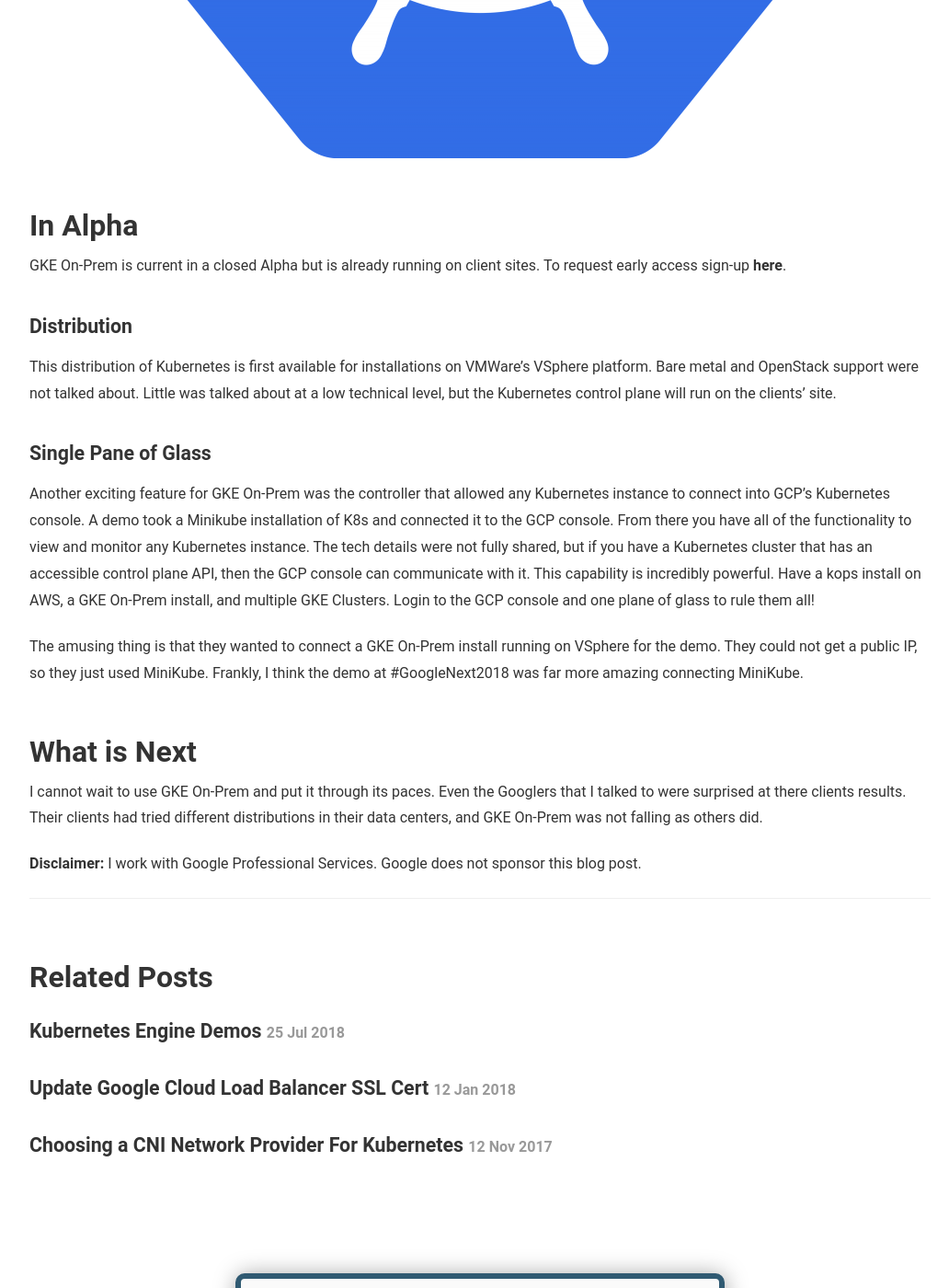
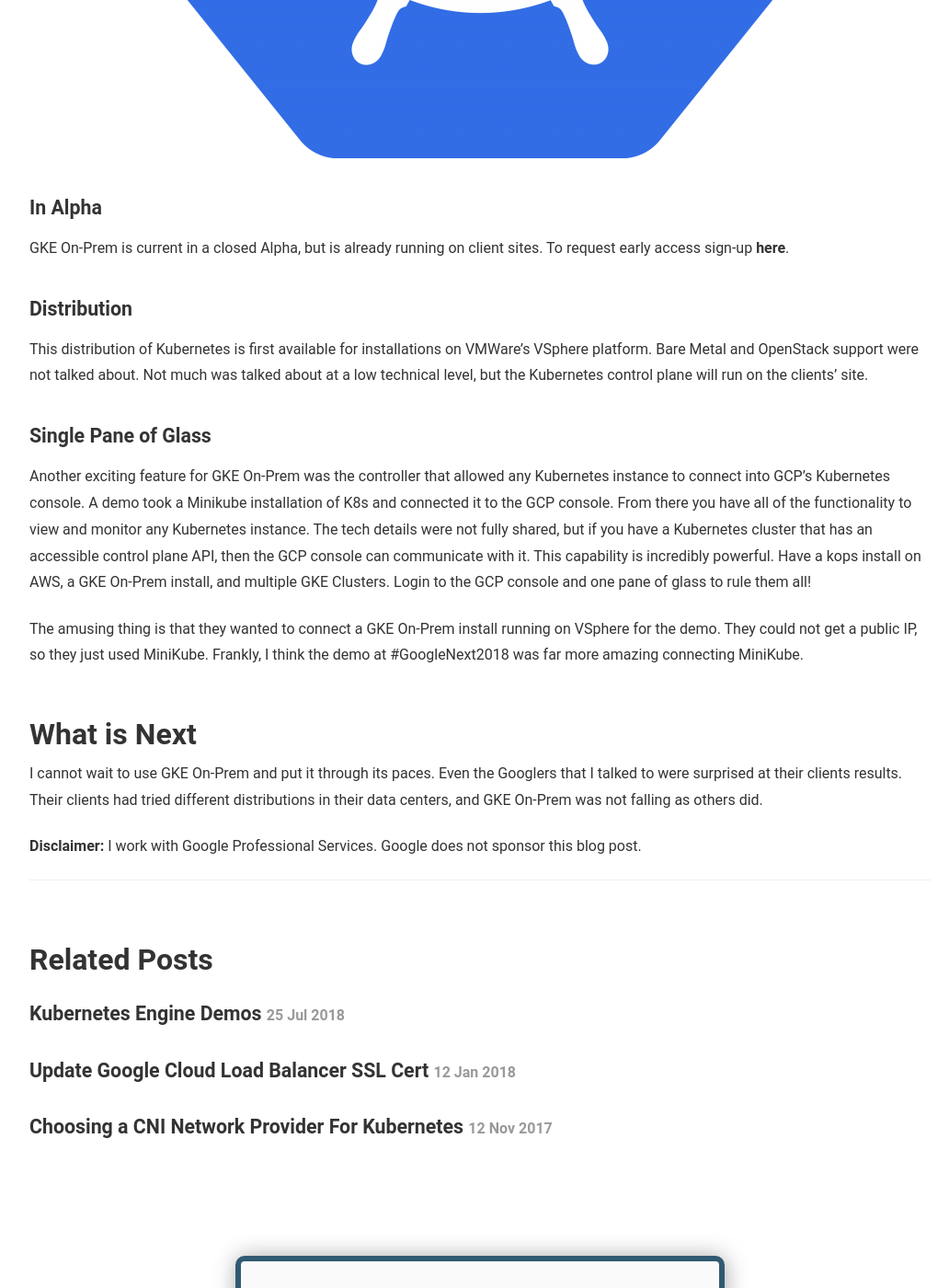
Before and after one commit to chrislovecnm/chrislovecnm.com, a Jekyll site: the page built from _posts/2018-08-18-gke-on-prem.md, in a window 1280 px wide and 1400 px high, scrolled down 1214 px. Shown: the whole window at 92% size, without its empty margins (118-1150 px from the left). Built offline with Jekyll 4.4.1, drawn with Linux system fonts in a browser that asks for light colours; nearby versions of some CDN libraries; some of the changed text lies outside the part shown.

Commit message:
awesome proof reader fixing stuff

```diff
--- a/_posts/2018-08-18-gke-on-prem.md
+++ b/_posts/2018-08-18-gke-on-prem.md
@@ -11,39 +11,35 @@
 
 ## GoogleNEXT2018 Shocker
 
-The announcement of GKE On-Prem was a big surprise to me. At Google Next 2018 in San Fransico, Google announced the alpha program for GKE On-Prem.  This product is a game changer and puts Google in direct competition with products like OpenShift, Techtonic, and Conical's distro of
-Kubernetes.  Google's clients asked for an On-Prem solution where they could run
-the same distribution of GKE in their data center that Google runs for GKE.
-That simple point, "Our clients asked for it," speaks volumes to Google Clouds
+The announcement of GKE On-Prem was a big surprise to me. At Google Next 2018 in San Fransico, Google announced the alpha program for GKE On-Prem.  This product is a game changer and puts Google in direct competition with products like OpenShift, Techtonic, and Conical's distro of Kubernetes.  Google's clients asked for an On-Prem solution where they could run the same distribution of GKE in their data center that Google runs for GKE. That simple point, "Our clients asked for it," speaks volumes to Google Clouds
 customer focused nature.
 
 The release of GKE On-Prem was a well-guarded secret inside the walls of Google.
-I was involved in a [program]({% post_url 2018-07-25-kubernetes-engine-demos %}) that supported
-running a hybrid cloud solution that fits that model of running GKE On-Prem within your datacenter.
+I was involved in a [program]({% post_url 2018-07-25-kubernetes-engine-demos %}) that supported running a hybrid cloud solution which fits that model of running GKE On-Prem within your datacenter.
 
 ![K8s Logo](/img/k8s/logo-twitter.png){:class="img-responsive"}
 
-## In Alpha
+### In Alpha
 
-GKE On-Prem is current in a closed Alpha but is already running on client sites.
+GKE On-Prem is current in a closed Alpha, but is already running on client sites.
 To request early access sign-up [here](https://cloud.google.com/gke-on-prem/).
 
 ### Distribution
 
 This distribution of Kubernetes is first available for installations on
-VMWare's VSphere platform.  Bare metal and OpenStack support were not talked about.
-Little was talked about at a low technical level, but the Kubernetes control plane will run on the clients' site.
+VMWare's VSphere platform.  Bare Metal and OpenStack support were not talked about.
+Not much was talked about at a low technical level, but the Kubernetes control plane will run on the clients' site.
 
 ### Single Pane of Glass
 
 Another exciting feature for GKE On-Prem was the controller that allowed any Kubernetes instance to connect into GCP's Kubernetes console.  A demo took a Minikube installation of K8s and connected it to the GCP console.  From there you have all of the functionality to view and monitor any Kubernetes instance.
 The tech details were not fully shared, but if you have a Kubernetes cluster that has an accessible control plane API, then the GCP console can communicate with it.
-This capability is incredibly powerful.  Have a kops install on AWS, a GKE On-Prem install, and multiple GKE Clusters.  Login to the GCP console and one plane of glass to rule them all!
+This capability is incredibly powerful.  Have a kops install on AWS, a GKE On-Prem install, and multiple GKE Clusters.  Login to the GCP console and one pane of glass to rule them all!
 
 The amusing thing is that they wanted to connect a GKE On-Prem install running on VSphere for the demo.  They could not get a public IP, so they just used MiniKube.  Frankly, I think the demo at #GoogleNext2018 was far more amazing connecting MiniKube.
 
 ## What is Next
 
-I cannot wait to use GKE On-Prem and put it through its paces.  Even the Googlers that I talked to were surprised at there clients results.  Their clients had tried different distributions in their data centers, and GKE On-Prem was not falling as others did.
+I cannot wait to use GKE On-Prem and put it through its paces.  Even the Googlers that I talked to were surprised at their clients results.  Their clients had tried different distributions in their data centers, and GKE On-Prem was not falling as others did.
 
 __Disclaimer:__ I work with Google Professional Services.  Google does not sponsor this blog post.
```
